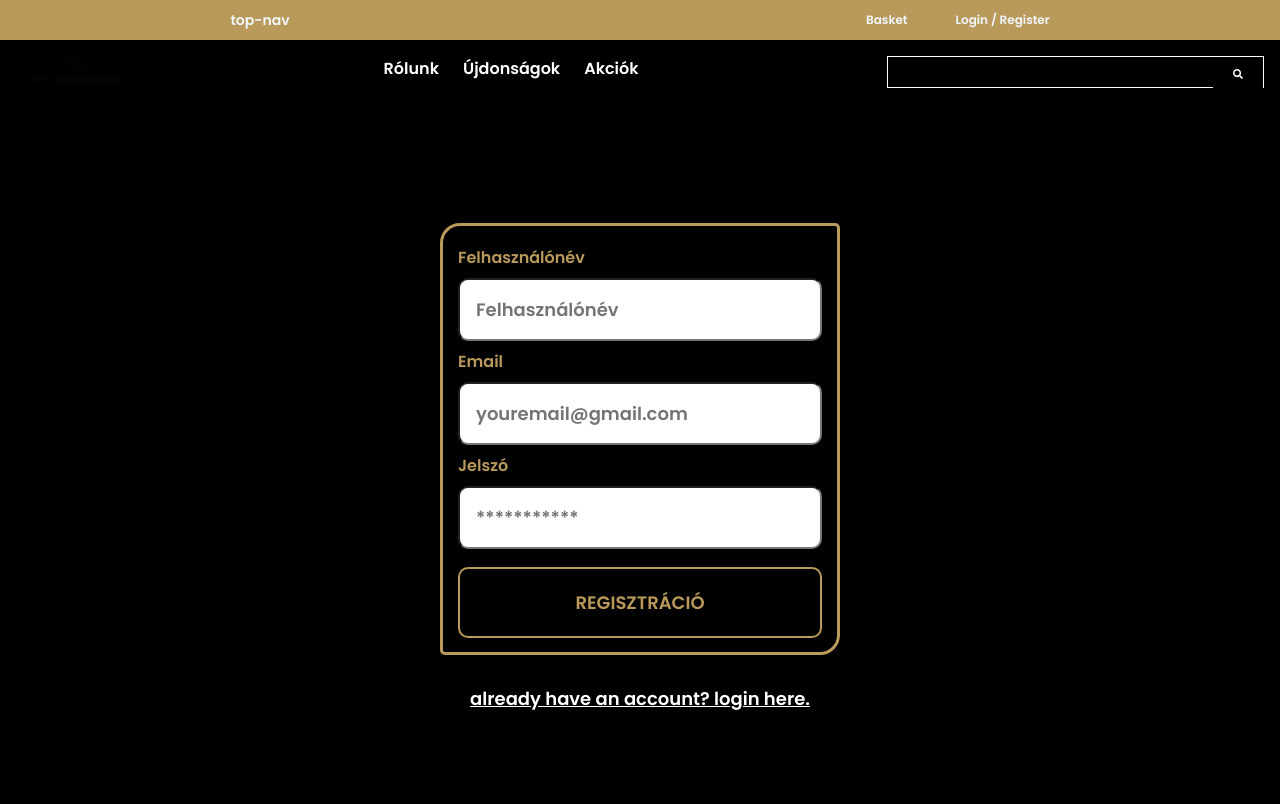
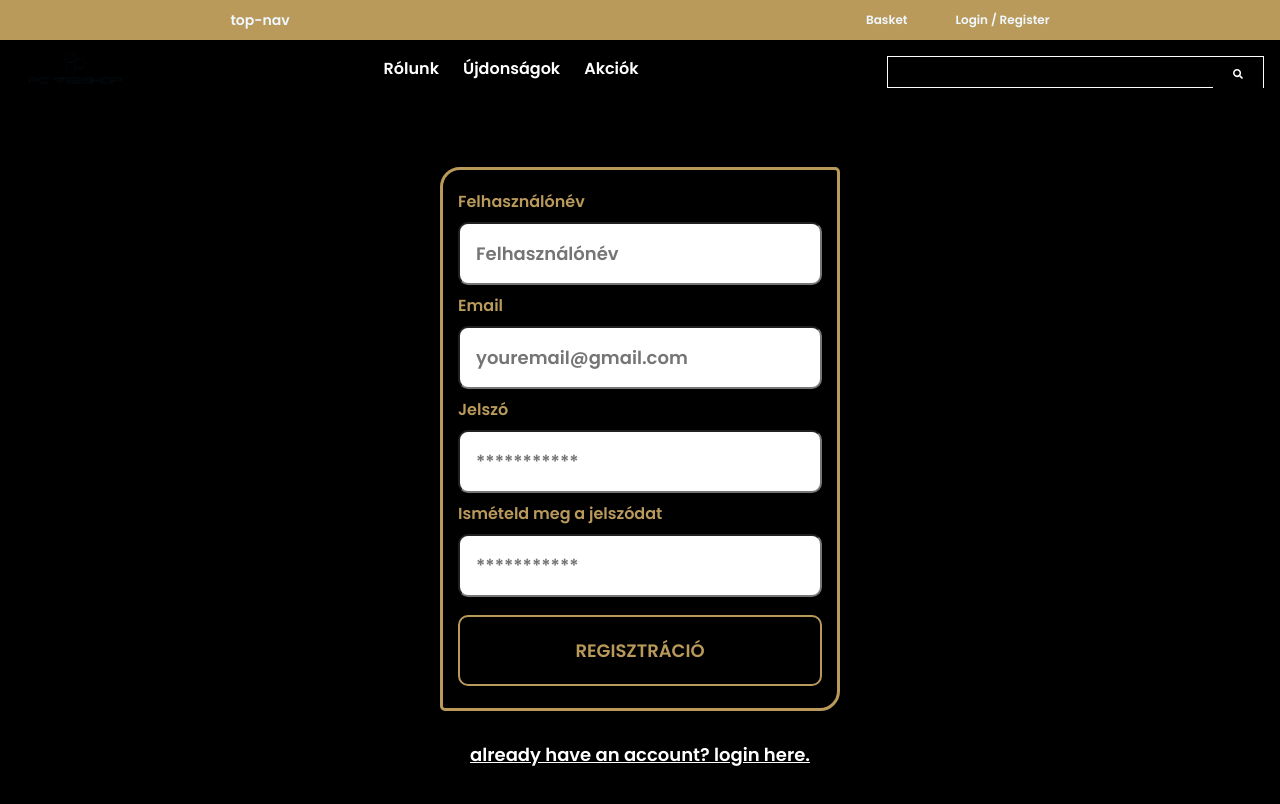
Before and after one commit to SzigetvariMark/pcweb, a React (Vite) app in the folder webshop/: page /login in a window 1280 px wide. Both pictures are taken after a click on the button "don't have an account? register here.". Shown: the top 804 px of the page. Built offline with nearby package versions, Linux system fonts and the light colour scheme.

Commit message:
add register second password for checking

```diff
--- a/webshop/src/pages/components/register_login/Login.jsx
+++ b/webshop/src/pages/components/register_login/Login.jsx
@@ -16,7 +16,7 @@ export default function Login(props) {
                 <label htmlFor="email">Email</label>
                 <input value={email} onChange={(e) => setEmail(e.target.value)} type="email" placeholder="youremail@gmail.com"></input>
                 <label htmlFor="password">Jelszó</label>
-                <input value={pass} onChange={(e) => setPass(e.target.value)} type="Jelszó" placeholder="***********"></input>
+                <input value={pass} onChange={(e) => setPass(e.target.value)} type="password" placeholder="***********"></input>
                 <button type="submit" className="login-button">
                     <span>Bejelentkezés</span>
                 </button>
--- a/webshop/src/pages/components/register_login/Register.jsx
+++ b/webshop/src/pages/components/register_login/Register.jsx
@@ -20,6 +20,8 @@ export default function Register(props) {
                 <input value={email} onChange={(e) => setEmail(e.target.value)} type="email" placeholder="youremail@gmail.com"></input>
                 <label htmlFor="password">Jelszó</label>
                 <input value={pass} onChange={(e) => setPass(e.target.value)} type="password" placeholder="***********"></input>
+                <label htmlFor="password">Ismételd meg a jelszódat</label>
+                <input value={pass} onChange={(e) => setPass(e.target.value)} type="password" placeholder="***********"></input>
                 <button type="submit" className="register-button">
                     <span>Regisztráció</span>
                 </button>
--- a/webshop/src/pages/components/register_login/Register_Login.css
+++ b/webshop/src/pages/components/register_login/Register_Login.css
@@ -59,7 +59,7 @@ button {
 }
 
 .register-form {
-    height: 27rem;
+    height: 34rem;
     width: 25rem;
     border: 3px #ba9a5b solid;
     padding: 15px;
```
